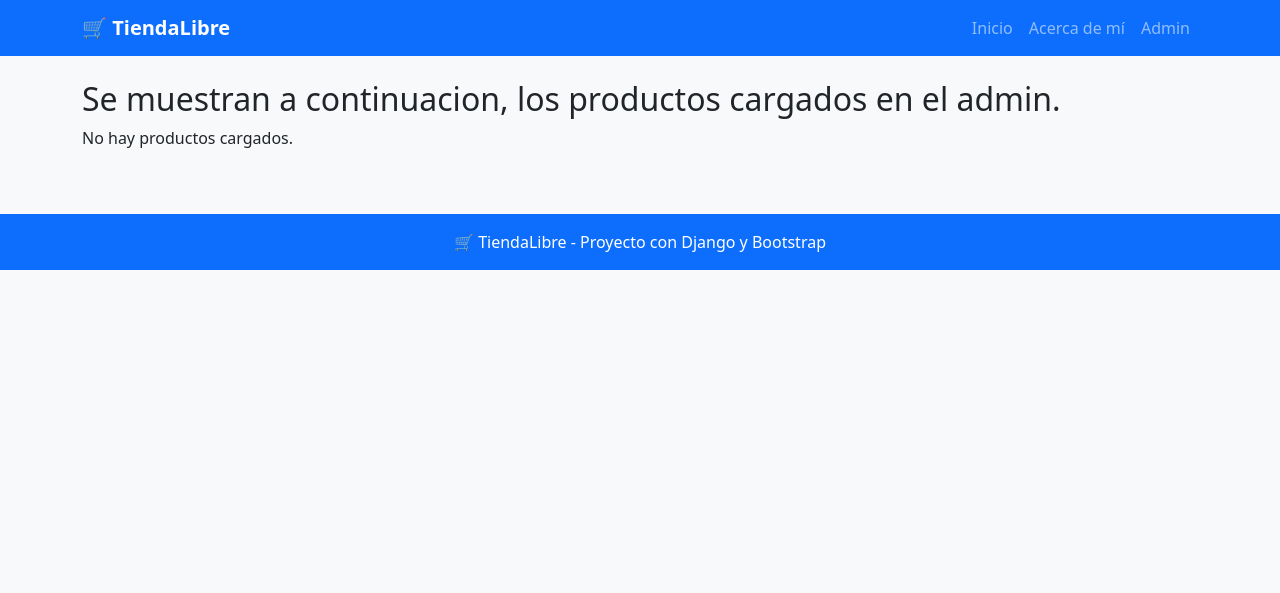
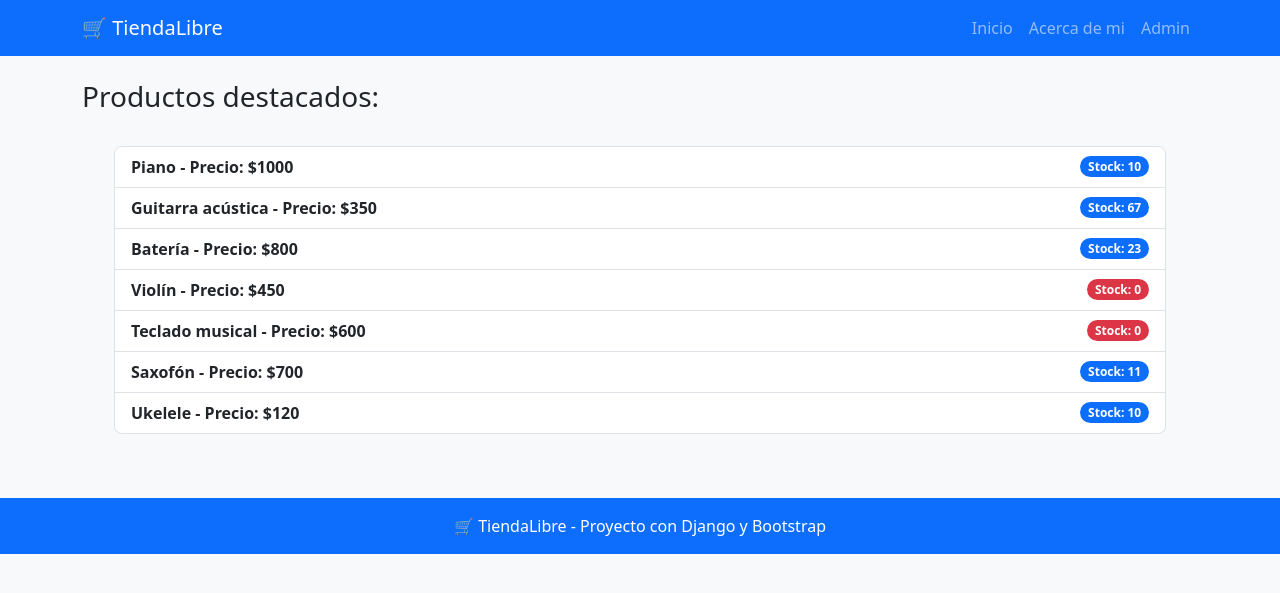
Before and after one commit to Villada-PG3/trabajo-practico-tienda-libre-bauty545, a Django app: page / in a window 1280 px wide. Shown: the top 593 px of the page. Run offline with Django 5.2, Linux system fonts and the light colour scheme; data that the repository does not hold is empty.

Commit message:
Aplico logica en el html usando el context en views.py

```diff
--- a/Tiendalibre/templates/Tiendalibre/_navbar.html
+++ b/Tiendalibre/templates/Tiendalibre/_navbar.html
@@ -1,6 +1,6 @@
-<nav class="navbar navbar-expand-lg navbar-dark bg-dark">
+<nav class="navbar navbar-expand-lg navbar-dark bg-primary">
     <div class="container">
-        <a class="navbar-brand" href="/">TiendaLibre</a>
+        <a class="navbar-brand" href="/"> 🛒 TiendaLibre</a>
 
         <button class="navbar-toggler" type="button" data-bs-toggle="collapse" data-bs-target="#navbarContenido">
             <span class="navbar-toggler-icon"></span>
--- a/Tiendalibre/templates/Tiendalibre/base.html
+++ b/Tiendalibre/templates/Tiendalibre/base.html
@@ -9,33 +9,7 @@
 </head>
 <body class="bg-light">
 
-    <nav class="navbar navbar-expand-lg navbar-dark bg-primary">
-        <div class="container">
-            <a class="navbar-brand fw-bold" href="/">
-                🛒 TiendaLibre
-            </a>
-
-            <button class="navbar-toggler" type="button" data-bs-toggle="collapse" data-bs-target="#navbarContenido">
-                <span class="navbar-toggler-icon"></span>
-            </button>
-
-            <div class="collapse navbar-collapse" id="navbarContenido">
-                <ul class="navbar-nav ms-auto">
-                    <li class="nav-item">
-                        <a class="nav-link" href="/">Inicio</a>
-                    </li>
-
-                    <li class="nav-item">
-                        <a class="nav-link" href="/acerca-de-mi/">Acerca de mí</a>
-                    </li>
-
-                    <li class="nav-item">
-                        <a class="nav-link" href="/admin/">Admin</a>
-                    </li>
-                </ul>
-            </div>
-        </div>
-    </nav>
+    {% include "Tiendalibre/_navbar.html" %}
 
     <main class="container mt-4">
         {% block content %}
--- a/Tiendalibre/templates/Tiendalibre/home.html
+++ b/Tiendalibre/templates/Tiendalibre/home.html
@@ -5,32 +5,21 @@ Inicio - TiendaLibre
 {% endblock %}
 
 {% block content %}
-    <h2>Se muestran a continuacion, los productos cargados en el admin.</h2>
-    <div class="row g-4">
-        {% for producto in productos %}
-            <div class="col-12 col-md-6 col-lg-4">
-                <div class="card h-100 shadow-sm">
-
-                    {% if producto.imagen %}
-                        <img src="{{ producto.imagen.url }}" class="card-img-top" alt="{{ producto.nombre }}" style="height: 220px; object-fit: cover;">
+    {% if usuario_logueado %}
+        <h3>Productos destacados:</h3>
+        <ul class="list-group fw-bold border-2 rounded-3 p-3 m-3">
+            {% for producto in productos_destacados %}
+                <li class="list-group-item d-flex justify-content-between align-items-center">
+                    {{ producto.nombre }} - Precio: ${{ producto.precio }}
+                    {% if producto.stock == 0 %}
+                        <span class="badge rounded-pill text-bg-danger">Stock: {{ producto.stock }}</span>
                     {% else %}
-                        <div class="bg-secondary text-white text-center p-5">
-                            Sin imagen
-                        </div>
+                        <span class="badge bg-primary rounded-pill">Stock: {{ producto.stock }}</span>
                     {% endif %}
-
-                    <div class="card-body">
-                        <h5 class="card-title">{{ producto.nombre }}</h5>
-                        <p class="card-text">{{ producto.descripcion }}</p>
-                        <p><strong>Marca:</strong> {{ producto.marca }}</p>
-                        <p><strong>Precio:</strong> ${{ producto.precio }}</p>
-                        <p><strong>Stock:</strong> {{ producto.stock }}</p>
-                    </div>
-
-                </div>
-            </div>
-        {% empty %}
-            <p>No hay productos cargados.</p>
-        {% endfor %}
-    </div>
+                </li>
+            {% endfor %}
+        </ul>
+    {% else %}
+        <p>Por favor, inicia sesión para ver los productos destacados.</p>
+    {% endif %}
 {% endblock %}
--- a/Tiendalibre/views.py
+++ b/Tiendalibre/views.py
@@ -4,11 +4,23 @@ from .models import Producto
 def home(request):
     productos = Producto.objects.all()
 
-    contexto = {
-        "productos": productos
+    productos_destacados = [
+        {'nombre': 'Piano', 'precio': 1000, 'stock': 10},
+        {'nombre': 'Guitarra acústica', 'precio': 350, 'stock': 67},
+        {'nombre': 'Batería', 'precio': 800, 'stock': 23},
+        {'nombre': 'Violín', 'precio': 450, 'stock': 0},
+        {'nombre': 'Teclado musical', 'precio': 600, 'stock': 0},
+        {'nombre': 'Saxofón', 'precio': 700, 'stock': 11},
+        {'nombre': 'Ukelele', 'precio': 120, 'stock': 10},
+    ]
+
+    context = {
+        'titulo': 'Tienda de instrumentos musicales',
+        'productos_destacados': productos_destacados,
+        'usuario_logueado': True
     }
 
-    return render(request, "Tiendalibre/home.html", contexto)
+    return render(request, "Tiendalibre/home.html", context)
 
 def sobremi(request):
     return render(request, 'Tiendalibre/sobremi.html', {})
```
Also changed, not shown: media/productos/image_2026-08-24_111539645.png (added), media/productos/image_2026-08-24_111539645_DkRRNWh.png (added).
